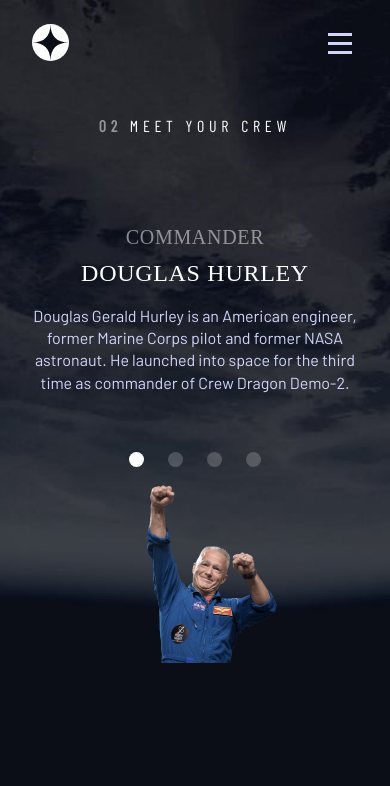
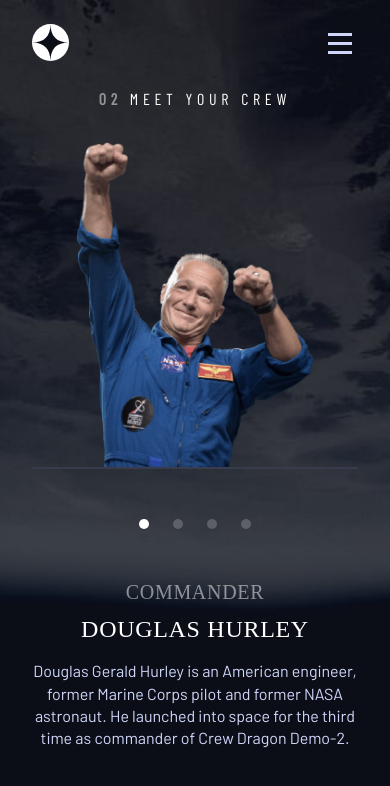
Before and after one commit to Fayozxon/space-tour, a Vue app: page /crew in a window 390 px wide. Shown: the top 786 px of the page. Built offline with nearby package versions, Linux system fonts and the light colour scheme; a web font is replaced by a local one.

Commit message:
made crew section responsive

```diff
--- a/src/styles/base/_typography.scss
+++ b/src/styles/base/_typography.scss
@@ -124,6 +124,7 @@
 
 .section-title {
     text-transform: uppercase;
+    margin: 0;
 
     .number {
         opacity: 0.5;
--- a/src/views/CrewView.vue
+++ b/src/views/CrewView.vue
@@ -13,6 +13,15 @@
             let data = await res.json();
 
             this.members = data;
+        },
+        autoChangeTab() {
+            setInterval(() => {
+                if (this.activeTab == 3) {
+                    this.activeTab = 0;
+                    return;
+                }
+                this.activeTab++;
+            }, 6000);
         }
     },
     computed: {
@@ -22,6 +31,9 @@
     },
     created() {
         this.getCrewData();
+    },
+    mounted() {
+        this.autoChangeTab();
     }
 }
 </script>
@@ -33,7 +45,6 @@
                 <span class="number">02</span>
                 Meet your crew
             </h5>
-
             <!-- Tab -->
             <div class="crew-section__tab text-center-md" v-if="members.length">
                 <!-- preloading images -->
@@ -44,7 +55,6 @@
                     preload
                 >
 
-                <div class="crew-section__info">
                 <!-- Info -->
                 <transition mode="out-in" name="fade" appear>
                     <div class="tab-info" :key="getInformation.id">
@@ -65,7 +75,6 @@
                         :class="{active: activeTab === member.id}"
                     ></li>
                 </ul>
-                </div>
 
                 <!-- Image -->
                 <div class="crew-section__img">
@@ -106,30 +115,31 @@
     }
 
     &__tab {
-        display: flex;
-        align-items: flex-end;
-        justify-content: space-between;
+        display: grid;
+        grid-template-columns: 1fr 0.7fr;
+        grid-template-rows: 1fr 0.1fr;
+        grid-template-areas:
+            "info  img"
+            "nav   img";
+        min-height: 65vh;
+        overflow: hidden;
+        padding-top: 154px;
 
         @include breakpoint-upto($dev-width-md) {
+            display: flex;
             flex-direction: column;
             align-items: center;
             padding-top: 60px;
         }
+
+        @include breakpoint-upto($dev-width-sm) {
+            padding-top: 32px;
+            flex-direction: column-reverse;
         }
-
-    &__info {
-        width: 50%;
-        display: flex;
-        align-items: flex-start;
-        justify-content: center;
-        flex-direction: column;
-
-        @include breakpoint-upto($dev-width-md) {
-            align-items: center;
-            width: 100%;
     }
 
     .tab-nav {
+        grid-area: nav;
         list-style: none;
         display: flex;
         gap: 24px;
@@ -145,6 +155,12 @@
             opacity: 0.2;
             transition: $transition-200;
 
+            @include breakpoint-upto($dev-width-sm) {
+                width: 10px;
+                height: 10px;
+                margin: 32px 0;
+            }
+
             &:hover {
                 opacity: 0.5;
             }
@@ -156,10 +172,13 @@
     }
 
     .tab-info {
-            padding-bottom: 120px;
+        grid-area: info;
 
         @include breakpoint-upto($dev-width-md) {
-                padding-bottom: 40px;
+            display: flex;
+            justify-content: center;
+            align-items: center;
+            flex-direction: column;
         }
 
         .role {
@@ -178,17 +197,45 @@
 
         .description {
             max-width: 444px;
+
+            @include breakpoint-upto($dev-width-md) {
+                max-width: 80%;
+                padding-bottom: 40px;
+            }
+
+            @include breakpoint-upto($dev-width-sm) {
+                max-width: 100%;
             }
         }
     }
 
     &__img {
-        width: 50%;
+        position: relative;
+        grid-area: img;
+
+        @include breakpoint-upto($dev-width-sm) {
+            width: 100%;
+            height: 327px;
+            border-bottom: 2px solid #383B4B;
             display: flex;
-        justify-content: flex-end;
+            justify-content: center;
+        }
 
         .tab-img {
-            width: 80%;
+            position: absolute;
+            left: 0;
+            bottom: 0;
+
+            @include breakpoint-upto($dev-width-md) {
+                position: relative;
+                margin-top: 40px;
+            }
+
+            @include breakpoint-upto($dev-width-sm) {
+                width: auto;
+                height: 100%;
+                margin: 0;
+            }
         }
     }
 }
--- a/src/views/HomeView.vue
+++ b/src/views/HomeView.vue
@@ -30,7 +30,7 @@
     background: url('../assets/home/background-home-desktop.jpg') no-repeat;
     background-size: cover;
     background-position: center;
-    padding-top: 30vh;
+    padding-top: 45vh;
 
     @include breakpoint-upto($dev-width-md) {
         background-image: url('../assets/home/background-home-tablet.jpg');
```
Lines whose indentation alone changed are shown as unchanged.
